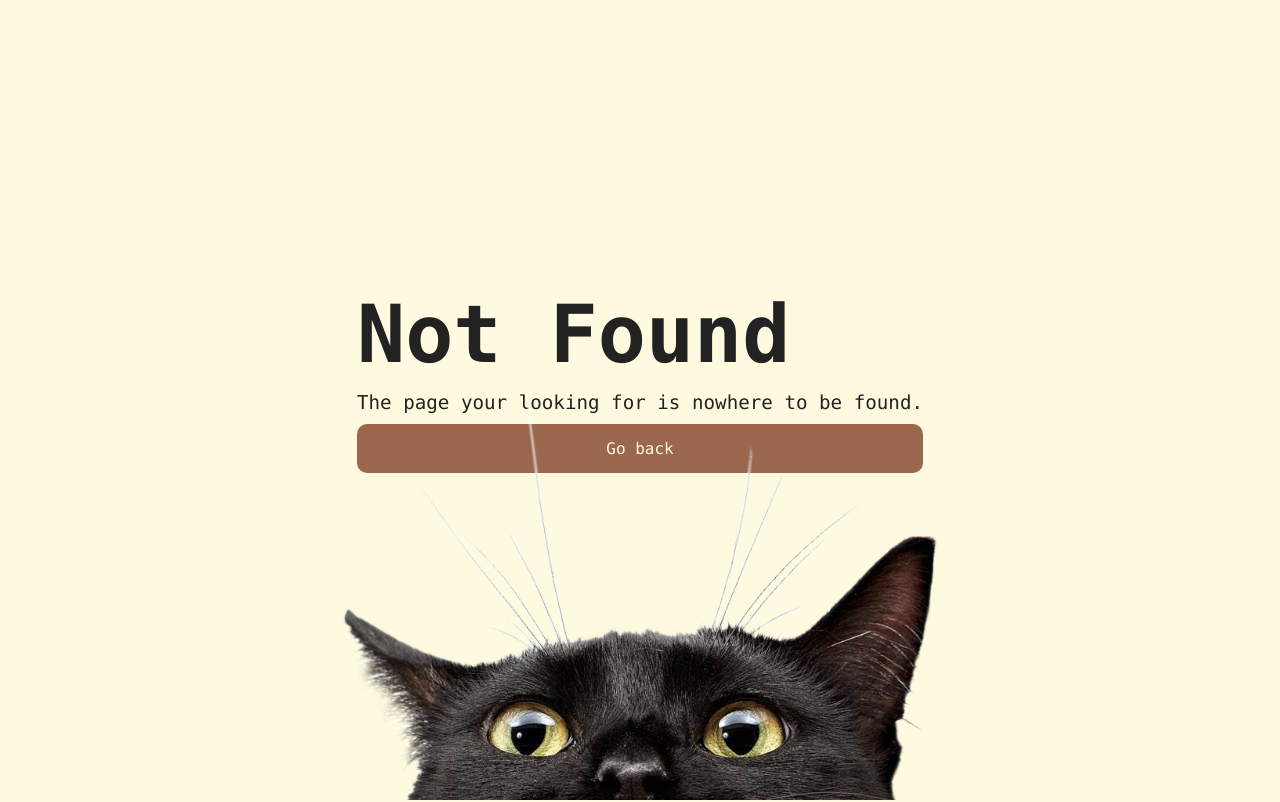
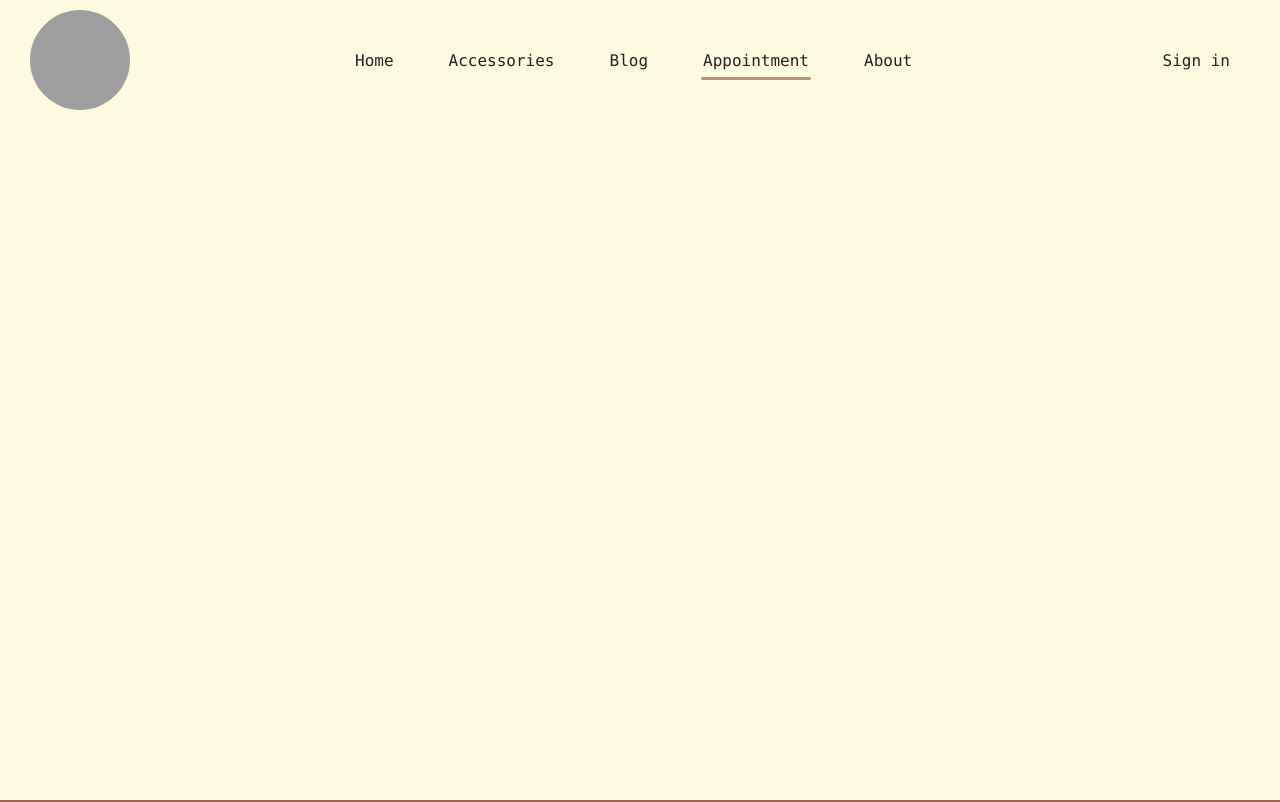
Before and after one commit to AshameTheDestroyer/Wellness-Vet-Clinic, a React (Vite) app: page /#/Appointment in a window 1280 px wide. Before the commit this address led to /#/Accessories. Shown: the top 802 px of the page. Built offline with nearby package versions, Linux system fonts and the light colour scheme; grey boxes are pictures that could not be loaded; a web font is replaced by a local one.

Commit message:
Some adjustment have been just added.

```diff
--- a/src/index.tsx
+++ b/src/index.tsx
@@ -1,12 +1,12 @@
 import ReactDOM from "react-dom/client";
 import { HashRouter, Route, Routes } from "react-router-dom";
-import React, { useState, useEffect, createContext } from "react";
+import React, { useState, useEffect, createContext, Fragment } from "react";
 
 import HomePage from "./pages/HomePage/HomePage";
 import AboutPage from "./pages/AboutPage/AboutPage";
 import AuthenticationPage from "./pages/AuthenticationPage/AuthenticationPage";
-import ServicesPage from "./pages/ServicesPage/ServicesPage";
-import ContactUsPage from "./pages/ContactUsPage/ContactUsPage";
+import AppointmentPage from "./pages/AppointmentPage/AppointmentPage";
+import AccessoriesPage from "./pages/AccessoriesPage/AccessoriesPage";
 import MainPageLayout from "./layouts/MainPageLayout/MainPageLayout";
 
 import "./utils/extensions/ToClassName";
@@ -15,6 +15,7 @@ import "./index.scss";
 import LandingPage from "./pages/LandingPage/LandingPage";
 import PAGE_ANCHORS from "./constants/PageAnchors";
 import ErrorPage from "./pages/ErrorPage/ErrorPage";
+import BlogPage from "./pages/BlogPage/BlogPage";
 
 type MainStateProps = {
     isDarkThemed: boolean;
@@ -88,9 +89,10 @@ function Index(): React.ReactElement {
                 <Routes>
                     <Route path="/" element={<MainPageLayout />}>
                         <Route index element={<HomePage />} />
+                        <Route path="/Blog" element={<BlogPage />} />
                         <Route path="/About" element={<AboutPage />} />
-                        <Route path="/Services" element={<ServicesPage />} />
-                        <Route path="/ContactUs" element={<ContactUsPage />} />
+                        <Route path="/Appointment" element={<AppointmentPage />} />
+                        <Route path="/Accessories" element={<AccessoriesPage />} />
                     </Route>
 
                     <Route path="/Landing" element={<LandingPage />} />
--- /dev/null
+++ b/src/pages/AccessoriesPage/AccessoriesPage.tsx
@@ -0,0 +1,9 @@
+import React from "react";
+
+import "./AccessoriesPage.scss";
+
+export default function AccessoriesPage(): React.ReactElement {
+    return (
+        <main id="accessories-page"></main>
+    );
+}
--- /dev/null
+++ b/src/pages/AppointmentPage/AppointmentPage.tsx
@@ -0,0 +1,9 @@
+import React from "react";
+
+import "./AppointmentPage.scss";
+
+export default function AppointmentPage(): React.ReactElement {
+    return (
+        <main id="appointment-page"></main>
+    );
+}
--- /dev/null
+++ b/src/pages/BlogPage/BlogPage.tsx
@@ -0,0 +1,9 @@
+import React from "react";
+
+import "./BlogPage.scss";
+
+export default function BlogPage(): React.ReactElement {
+    return (
+        <main id="blog-page"></main>
+    );
+}
--- a/src/pages/ContactUsPage/ContactUsPage.tsx
+++ /dev/null
@@ -1,9 +0,0 @@
-import React from "react";
-
-import "./ContactUsPage.scss";
-
-export default function ContactUsPage(): React.ReactElement {
-    return (
-        <main id="contact-us-page"></main>
-    );
-}
--- a/src/pages/ServicesPage/ServicesPage.tsx
+++ /dev/null
@@ -1,9 +0,0 @@
-import React from "react";
-
-import "./ServicesPage.scss";
-
-export default function ServicesPage(): React.ReactElement {
-    return (
-        <main id="services-page"></main>
-    );
-}
```
Also changed, not shown: src/pages/AccessoriesPage/AccessoriesPage.scss (added), src/pages/AppointmentPage/AppointmentPage.scss (added), src/pages/BlogPage/BlogPage.scss (added).
